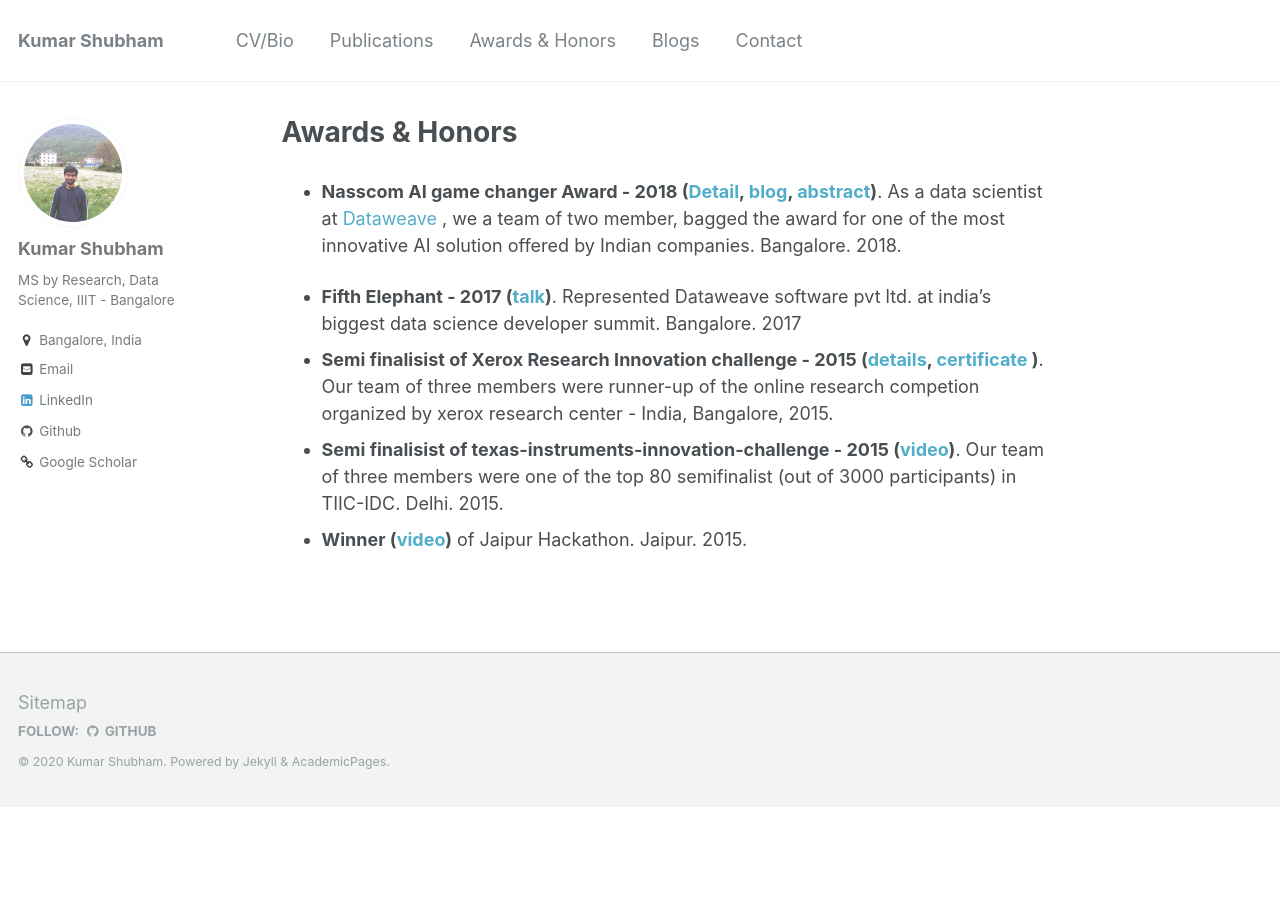
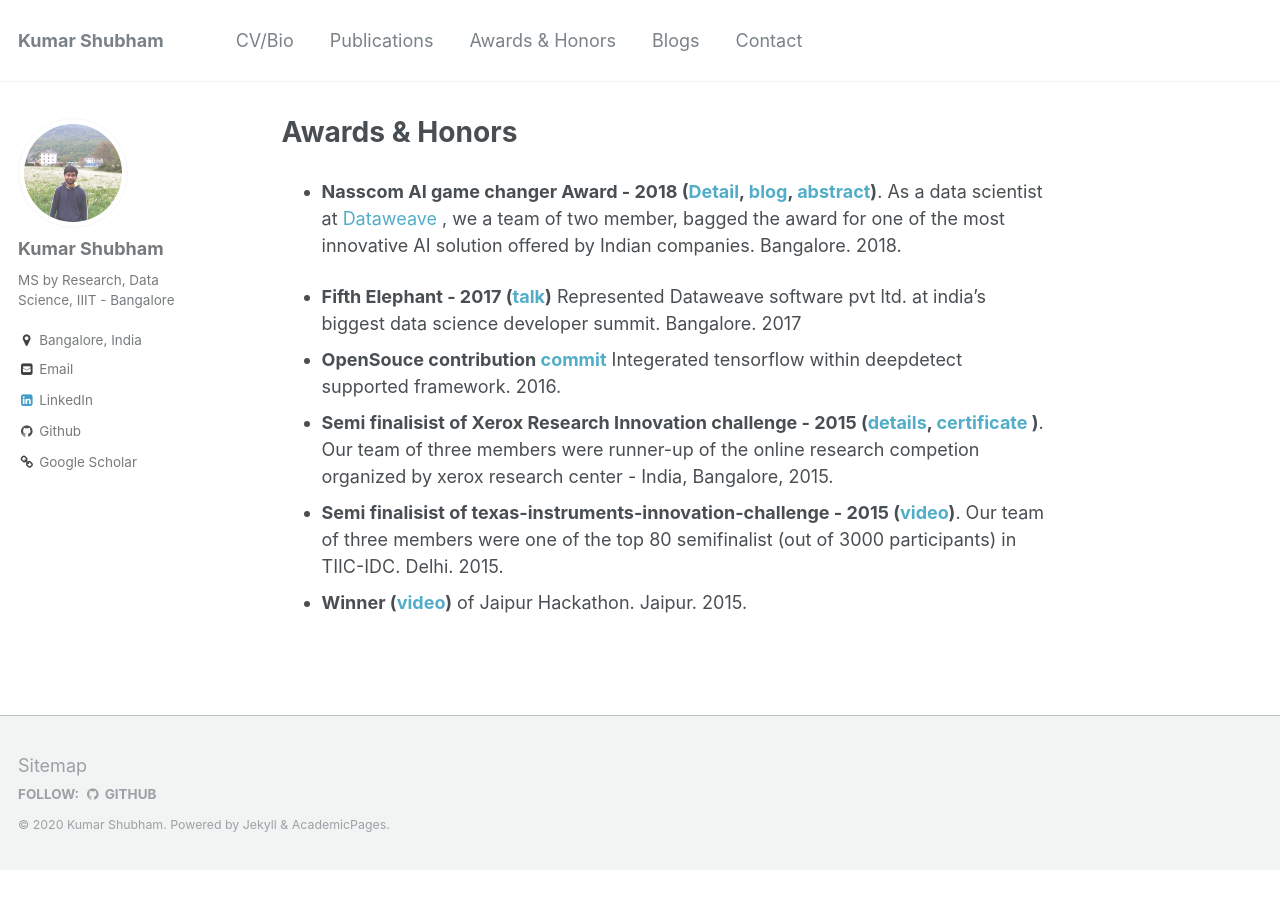
Before and after one commit to kyrs/kyrs.github.io, a Jekyll site: the page built from _pages/awards.md, in a window 1280 px wide. Built offline with Jekyll 4.4.1, drawn with Linux system fonts in a browser that asks for light colours.

Commit message:
pushing files and modification in award

```diff
--- a/_pages/awards.md
+++ b/_pages/awards.md
@@ -7,7 +7,8 @@ author_profile: true
 
 * **Nasscom AI game changer Award - 2018 ([Detail](https://community.nasscom.in/communities/iot-ai/nasscom-ai-game-changer-awards-best-50-innovative-applications-in-ai.), [blog](https://news.developer.nvidia.com/how-ai-is-helping-consumer-brands-detect-and-eliminate-counterfeit-products/), [abstract](http://kyrs.github.io/files/counterfiet.pdf))**. As a data scientist at [Dataweave](https://dataweave.com/) , we a team of two member, bagged the award for one of the most innovative AI solution offered by Indian companies. Bangalore. 2018.
 
-* **Fifth Elephant - 2017 ([talk](https://www.youtube.com/watch?v=Gffq_S_od5E))**. Represented Dataweave software pvt ltd. at india's biggest data science developer summit. Bangalore. 2017
+* **Fifth Elephant - 2017 ([talk](https://www.youtube.com/watch?v=Gffq_S_od5E))** Represented Dataweave software pvt ltd. at india's biggest data science developer summit. Bangalore. 2017
+* **OpenSouce contribution [commit](https://github.com/jolibrain/deepdetect/pull/103)** Integerated tensorflow within deepdetect supported framework. 2016.
 * **Semi finalisist of Xerox Research Innovation challenge - 2015 ([details](https://www.hackerrank.com/xerox-research-innovation-challenge-2015/), [certificate](http://kyrs.github.io/files/xerox_certificate.jpeg) )**.  Our team of three members were runner-up of the online research competion organized by xerox research center - India, Bangalore, 2015.
 * **Semi finalisist of texas-instruments-innovation-challenge - 2015 ([video](https://www.youtube.com/watch?v=wbyoTp0O2eM))**.  Our team of three members were one of the top 80 semifinalist (out of 3000 participants) in TIIC-IDC. Delhi. 2015.
 * **Winner ([video](https://www.youtube.com/watch?v=UVAbqjEhVgA))**  of Jaipur Hackathon. Jaipur. 2015.
```
Also changed, not shown: _posts/2020-08-09-fixed-point-theory-andQ-learning.md (added, +9 -0 lines).
